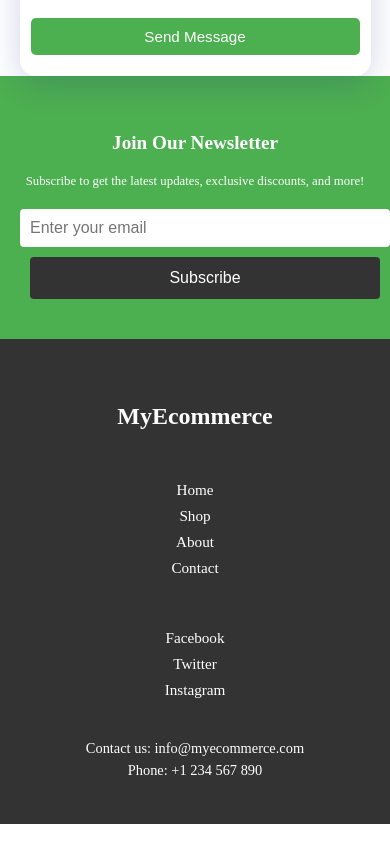
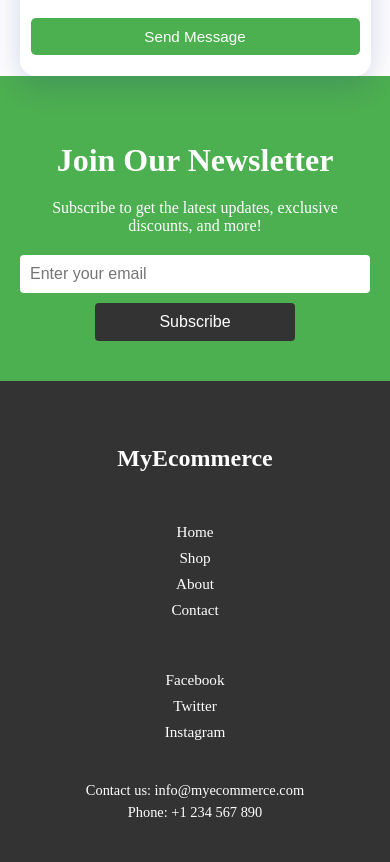
Before and after one commit to Perpetualisi/MyEcommerce, a React (Vite) app: page / in a window 390 px wide. Shown: the part 4320-5182 px from the top of the page. Before the commit the page ends 5144 px from the top, so only its background shows below. Built offline with nearby package versions, Linux system fonts and the light colour scheme; no server answers; the database is empty.

Commit message:
Updated Navbar and Newsletter styles for mobile responsiveness

```diff
--- a/src/Components/Navbar/Navbar.css
+++ b/src/Components/Navbar/Navbar.css
@@ -11,6 +11,35 @@
   right: 0;
   z-index: 1000;
   box-shadow: 0 4px 8px rgba(0, 0, 0, 0.1);
+}
+.account-dropdown {
+  position: absolute;
+  top: 100%;
+  right: 0;
+  background: white;
+  border: 1px solid #ccc;
+  border-radius: 6px;
+  padding: 0.5rem 1rem;
+  box-shadow: 0 4px 8px rgba(0, 0, 0, 0.1);
+  z-index: 10;
+  list-style: none;
+  width: 150px;
+}
+
+.account-dropdown li {
+  margin: 0.5rem 0;
+}
+
+.account-dropdown a {
+  text-decoration: none;
+  color: #333;
+  transition: color 0.2s;
+  font-size: 0.95rem;
+  display: block;
+}
+
+.account-dropdown a:hover {
+  color: #007bff;
 }
 
 
--- a/src/Components/Newsletter/Newsletter.css
+++ b/src/Components/Newsletter/Newsletter.css
@@ -8,6 +8,7 @@
 .newsletter-content {
   max-width: 600px;
   margin: 0 auto;
+  padding: 0 10px;
 }
 
 .newsletter h2 {
@@ -22,19 +23,18 @@
 
 .newsletter form {
   display: flex;
-  justify-content: center;
+  flex-direction: column;
   align-items: center;
-  flex-wrap: wrap;
+  gap: 10px;
 }
 
 .newsletter input {
   padding: 10px;
   border: none;
   border-radius: 4px;
-  margin-right: 10px;
   font-size: 1rem;
-  width: 300px;
-  margin-bottom: 10px;
+  width: 100%;
+  max-width: 400px;
 }
 
 .newsletter button {
@@ -45,13 +45,16 @@
   font-size: 1rem;
   cursor: pointer;
   border-radius: 4px;
+  width: 100%;
+  max-width: 200px;
 }
 
 .newsletter button:hover {
   background-color: #555;
 }
 
-.newsletter input:focus, .newsletter button:focus {
+.newsletter input:focus,
+.newsletter button:focus {
   outline: none;
 }
 
@@ -60,46 +63,20 @@
   color: #ffeb3b;
 }
 
-
-@media (max-width: 768px) {
-  .newsletter h2 {
-    font-size: 1.5rem;
-  }
-
-  .newsletter p {
-    font-size: 0.9rem;
+/* Responsive adjustments */
+@media (min-width: 768px) {
+  .newsletter form {
+    flex-direction: row;
+    justify-content: center;
+    flex-wrap: wrap;
   }
 
   .newsletter input {
-    width: 250px;
-    margin-right: 5px;
+    margin-right: 10px;
+    margin-bottom: 0;
   }
 
   .newsletter button {
-    padding: 8px 16px;
-  }
-
-  .newsletter form {
-    flex-direction: column;
+    width: auto;
   }
 }
-
-@media (max-width: 480px) {
-  .newsletter h2 {
-    font-size: 1.2rem;
-  }
-
-  .newsletter p {
-    font-size: 0.8rem;
-  }
-
-  .newsletter input {
-    width: 100%;
-    margin-right: 0;
-  }
-
-  .newsletter button {
-    width: 100%;
-    padding: 12px 0;
-  }
-}
```
